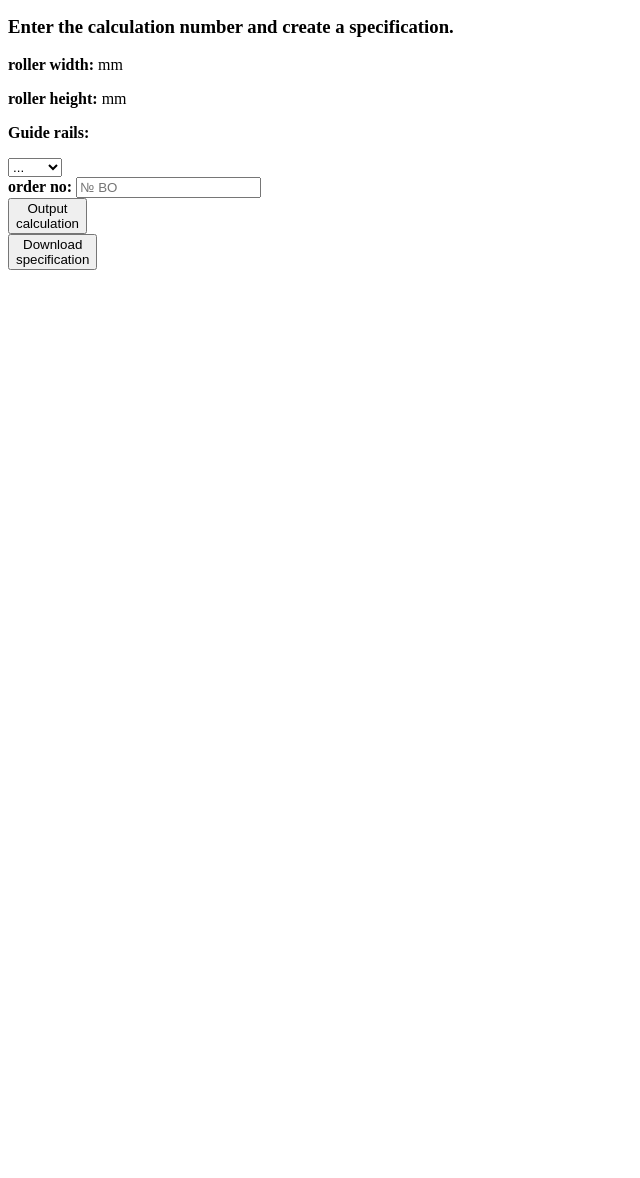
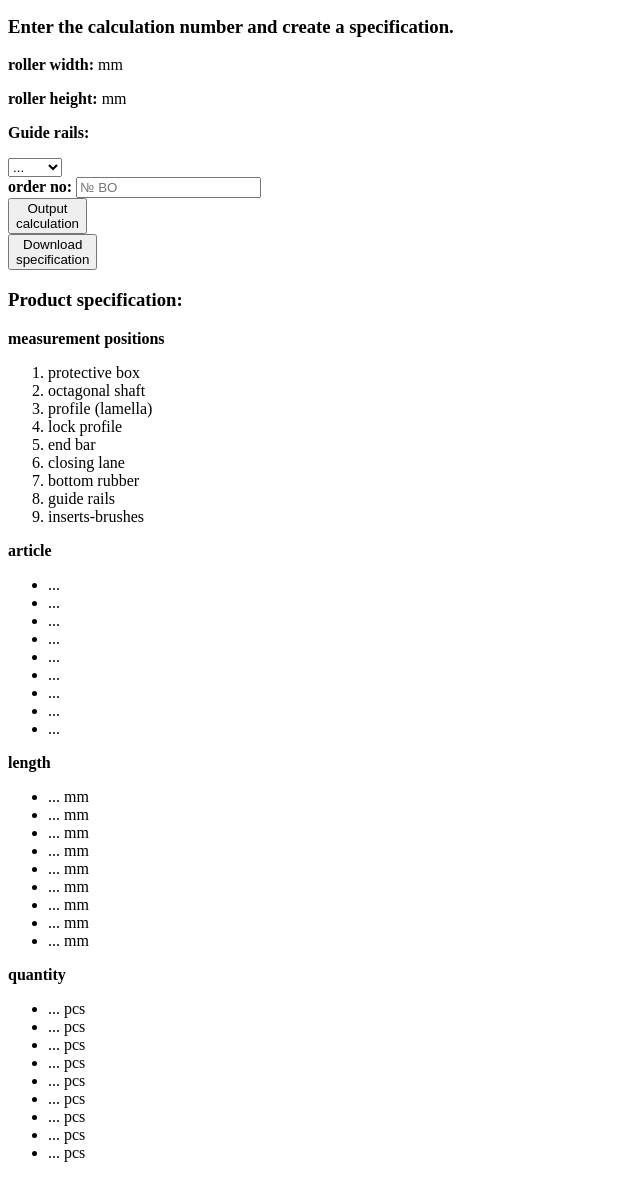
Before and after one commit to SKindij/SKRollo-app, a plain HTML site: page Vanila-javascript-version/resources/index.html in a window 1280 px wide. Shown: the part 772-1950 px from the top of the page, without its empty margins (0-640 px from the left). Before the commit the page ends 1050 px from the top, so only its background shows below. Drawn offline with Linux system fonts and the light colour scheme.

Commit message:
display of components for the specification
Product specification: measurement positions & artificial positions of goods

```diff
--- a/Vanila-javascript-version/resources/index.html
+++ b/Vanila-javascript-version/resources/index.html
@@ -164,3 +164,67 @@
       </div>
   </div>
 </section>
+
+  <!-- display of components for the specification -->
+<section class="app-section" id="Section4">
+<h3>Product specification:</h3>
+  <p><span id="orderInfo"></span></p>
+<div class="construction-field">
+    <div class="specification">
+      <p><b>measurement positions</b></p>
+	  <ol>
+	    <li>protective box</li>
+		  <li>octagonal shaft</li>
+		  <li>profile (lamella)</li>
+		  <li>lock profile</li>
+		  <li>end bar</li>
+		  <li>closing lane</li>
+		  <li>bottom rubber</li>
+		  <li>guide rails</li>
+		  <li>inserts-brushes</li>
+	  </ol>
+    </div>
+	  <div class="specification" id='measPosArticles'>
+      <p><b>article</b></p>
+	  <ul>
+	    <li><span id='protBoxArt'>...</span></li>
+		<li><span id='octaShaftArt'>...</span></li>
+		<li><span id='profileArt'>...</span></li>
+		<li><span id='connectArt'>...</span></li>
+		<li><span id='endBarArt'>...</span></li>
+		<li><span id='laneArt'>...</span></li>
+		<li><span id='lowRubberArt'>...</span></li>
+		<li><span id='guideRailsArt'>...</span></li>
+		<li><span id='brushInsertArt'>...</span></li>
+	  </ul>
+    </div>
+    <div class="specification" id='measPosLength'>
+      <p><b>length</b></p>
+	  <ul>
+	    <li><span id='protBoxLength'>...</span> mm</li>
+		<li><span id='octaShaftLength'>...</span> mm</li>
+		<li><span id='profileLength'>...</span> mm</li>
+		<li><span id='connectLength'>...</span> mm</li>
+		<li><span id='endBarLength'>...</span> mm</li>
+		<li><span id='laneLength'>...</span> mm</li>
+		<li><span id='lowRubberLength'>...</span> mm</li>
+		<li><span id='guideRailsLength'>...</span> mm</li>
+		<li><span id='brushInsertLength'>...</span> mm</li>
+	  </ul>
+    </div>
+	    <div class="specification" id='measPosQuanty'>
+      <p><b>quantity</b></p>
+	  <ul>
+	    <li><span id='protBoxQuant'>...</span> pcs</li>
+		<li><span id='octaShaftQuant'>...</span> pcs</li>
+		<li><span id='profileQuant'>...</span> pcs</li>
+		<li><span id='connectQuant'>...</span> pcs</li>
+		<li><span id='endBarQuant'>...</span> pcs</li>
+		<li><span id='laneQuant'>...</span> pcs</li>
+		<li><span id='lowRubberQuant'>...</span> pcs</li>
+		<li><span id='guideRailsQuant'>...</span> pcs</li>
+		<li><span id='brushInsertQuant'>...</span> pcs</li>
+	  </ul>
+    </div>
+    <div class="specification aside-div"></div>
+   </div>
```
